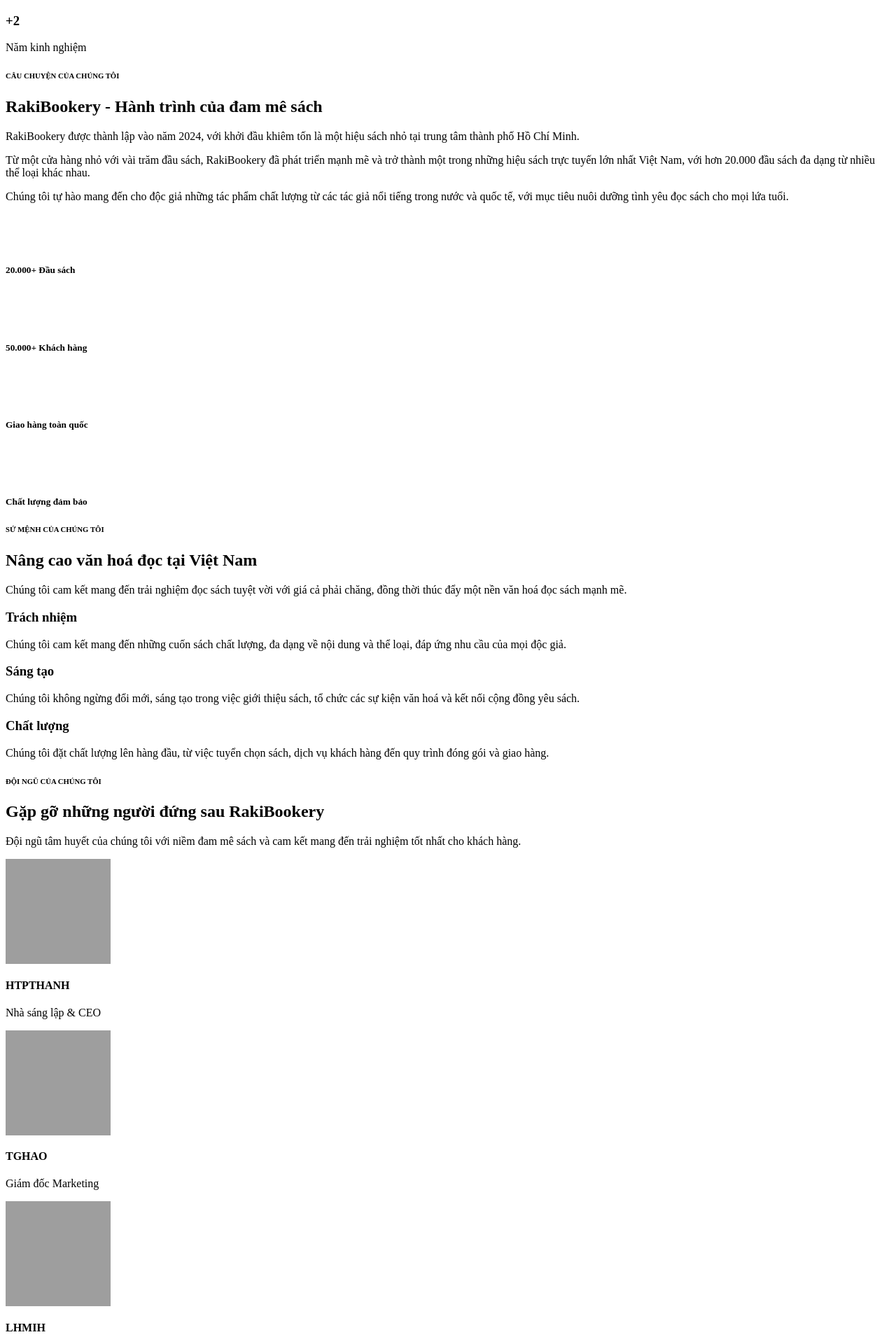
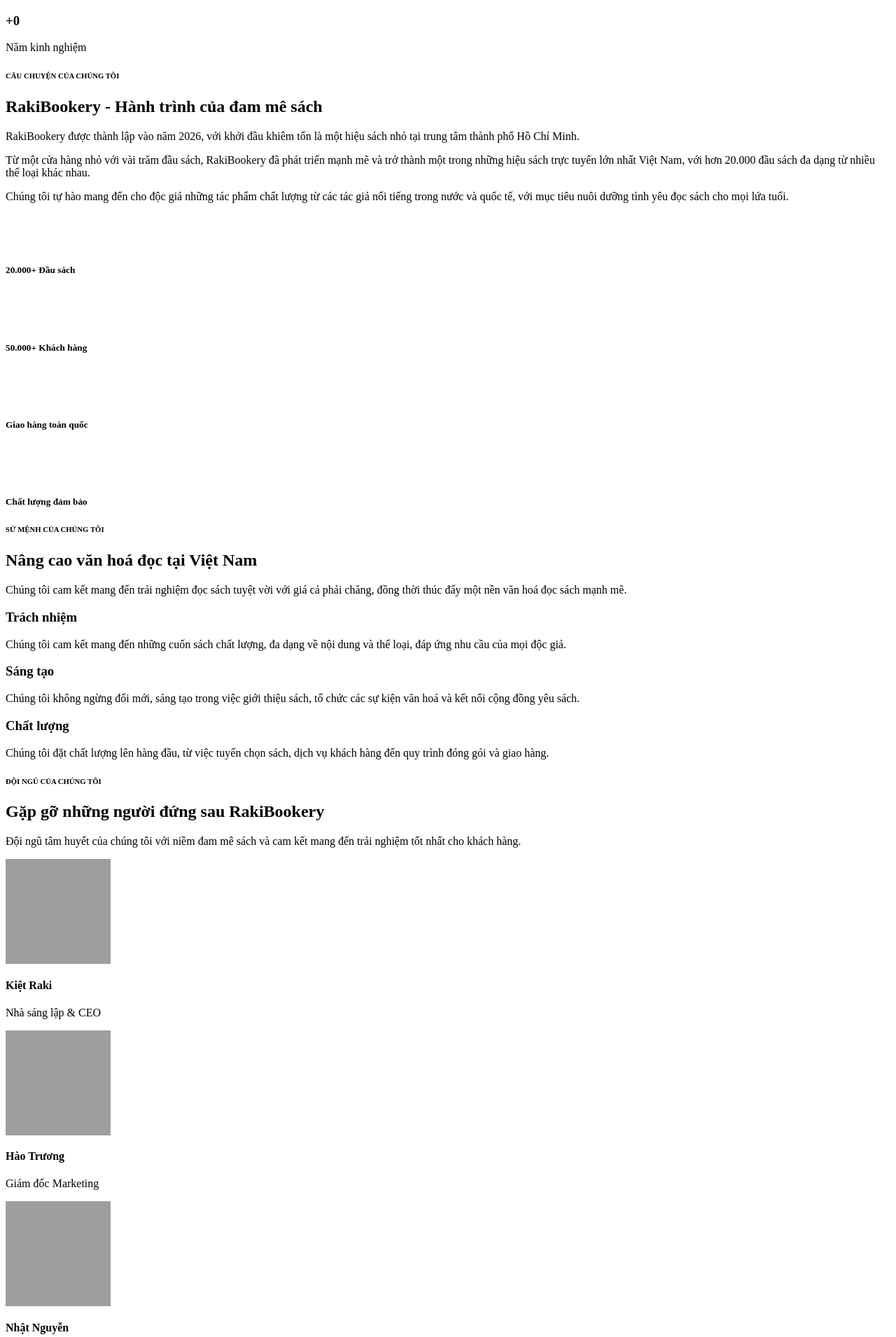
Before and after one commit to HaoWasabi/RakiBookery, a PHP site: page /about-us.php in a window 1280 px wide. Shown: the part 355-2265 px from the top of the page at 70% size. Run offline with PHP 8.4, Linux system fonts and the light colour scheme; grey boxes are pictures that could not be loaded.

Commit message:
docs(about-us, footer): update team member names and copyright year

```diff
--- a/src/app/views/client/about-us.php
+++ b/src/app/views/client/about-us.php
@@ -1,5 +1,5 @@
 <!-- "Giới thiệu - RakiBookery"; -->
-<?php $foundedYear = 2024; ?>
+<?php $foundedYear = 2026; ?>
 <!-- About Us Banner -->
 <section class="about-banner py-2 bg-light">
     <div class="container">
@@ -158,7 +158,7 @@
                         <img src="../../img/about/team-1.jpg" alt="Nguyen Van A" class="img-fluid rounded-circle shadow"
                             style="width: 150px; height: 150px; object-fit: cover;">
                     </div>
-                    <h4 class="mb-1">HTPTHANH</h4>
+                    <h4 class="mb-1">Kiệt Raki</h4>
                     <p class="text-muted mb-2">Nhà sáng lập & CEO</p>
                     <div class="social-icons">
                         <a href="#" class="social-icon"><i class="fab fa-facebook-f"></i></a>
@@ -173,7 +173,7 @@
                         <img src="../../img/about/team-2.jpg" alt="Tran Thi B" class="img-fluid rounded-circle shadow"
                             style="width: 150px; height: 150px; object-fit: cover;">
                     </div>
-                    <h4 class="mb-1">TGHAO</h4>
+                    <h4 class="mb-1">Hào Trương</h4>
                     <p class="text-muted mb-2">Giám đốc Marketing</p>
                     <div class="social-icons">
                         <a href="#" class="social-icon"><i class="fab fa-facebook-f"></i></a>
@@ -188,7 +188,7 @@
                         <img src="../../img/about/team-3.jpg" alt="Le Van C" class="img-fluid rounded-circle shadow"
                             style="width: 150px; height: 150px; object-fit: cover;">
                     </div>
-                    <h4 class="mb-1">LHMIH</h4>
+                    <h4 class="mb-1">Nhật Nguyễn</h4>
                     <p class="text-muted mb-2">Giám đốc Sản phẩm</p>
                     <div class="social-icons">
                         <a href="#" class="social-icon"><i class="fab fa-facebook-f"></i></a>
@@ -203,7 +203,7 @@
                         <img src="../../img/about/team-4.jpg" alt="Pham Thi D" class="img-fluid rounded-circle shadow"
                             style="width: 150px; height: 150px; object-fit: cover;">
                     </div>
-                    <h4 class="mb-1">LHMN</h4>
+                    <h4 class="mb-1">An Nguyễn</h4>
                     <p class="text-muted mb-2">Trưởng phòng Kinh doanh</p>
                     <div class="social-icons">
                         <a href="#" class="social-icon"><i class="fab fa-facebook-f"></i></a>
@@ -218,7 +218,7 @@
                         <img src="../../img/about/team-5.jpg" alt="Hoang Van E" class="img-fluid rounded-circle shadow"
                             style="width: 150px; height: 150px; object-fit: cover;">
                     </div>
-                    <h4 class="mb-1">Nael Tuhline</h4>
+                    <h4 class="mb-1">Bảo Nguyễn</h4>
                     <p class="text-muted mb-2">Trưởng phòng CSKH</p>
                     <div class="social-icons">
                         <a href="#" class="social-icon"><i class="fab fa-facebook-f"></i></a>
--- a/src/app/views/client/footer.php
+++ b/src/app/views/client/footer.php
@@ -31,7 +31,7 @@
         </div>
         <hr>
         <div class="text-center">
-            <p>© 2025 RakiBookery. All rights reserved.</p>
+            <p>© 2026 RakiBookery. All rights reserved.</p>
         </div>
     </div>
 </footer>
```
